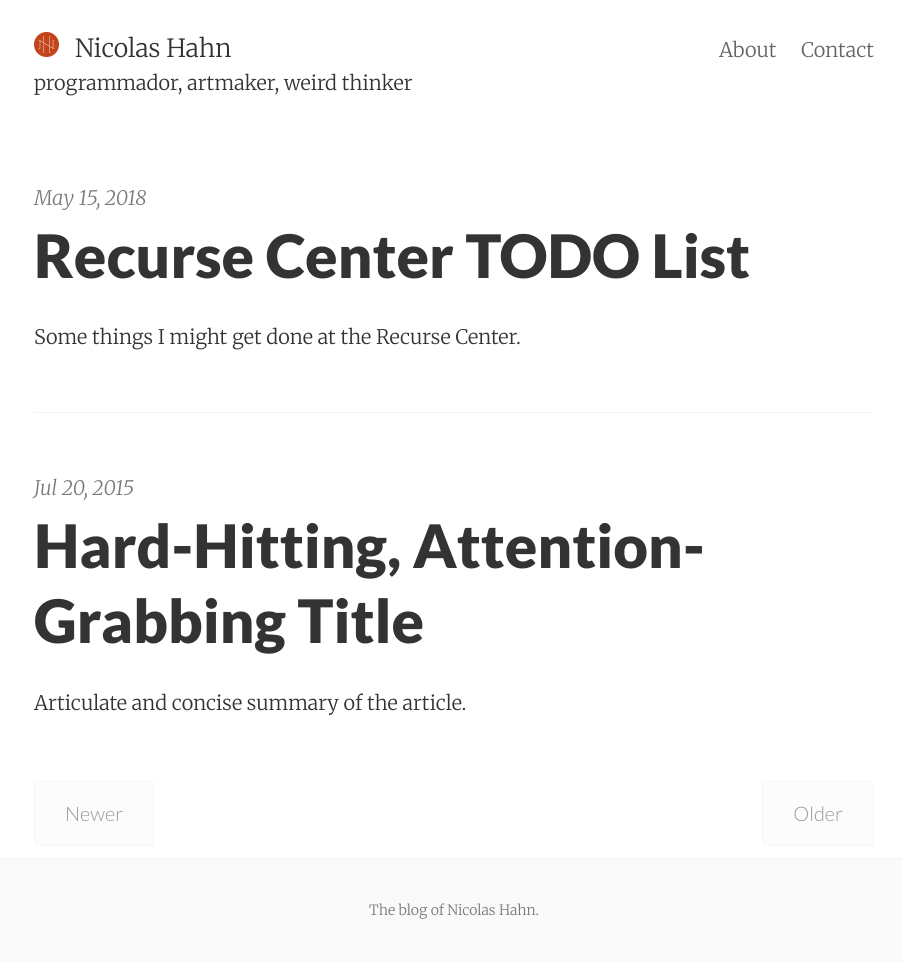
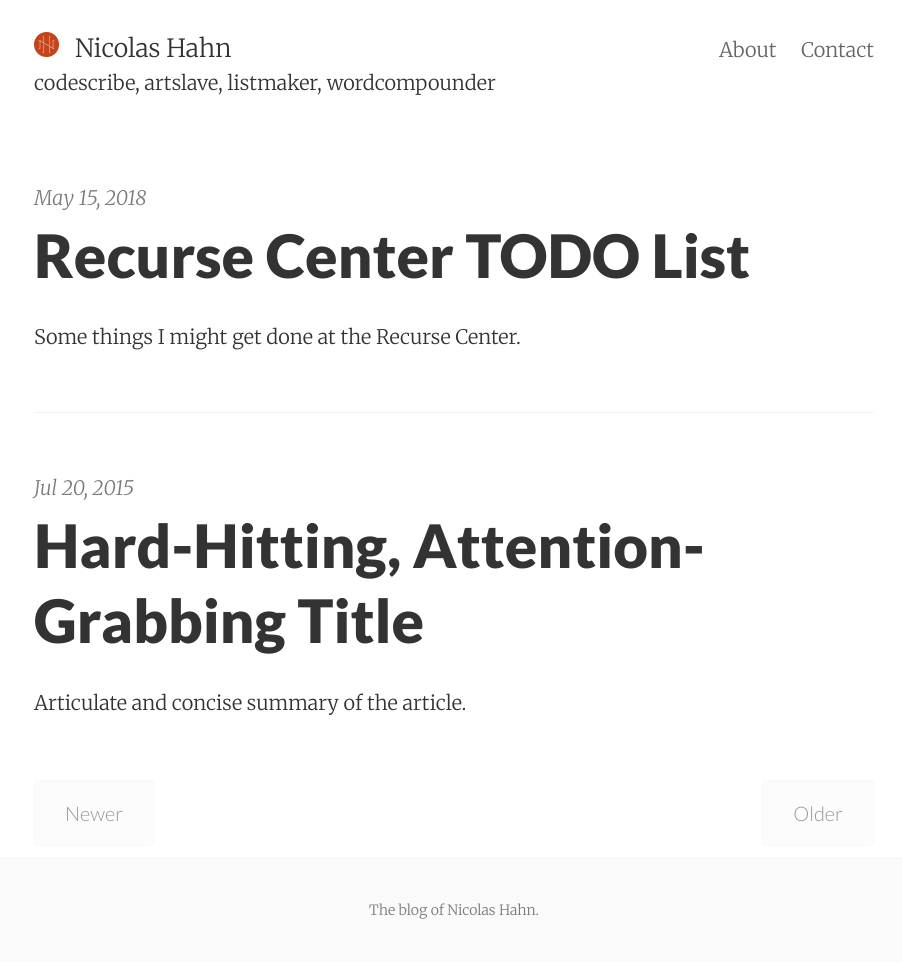
Before and after one commit to nicolashahn/nicolashahn.github.io, a Jekyll site: the page built from index.html, in a window 1280 px wide. Shown: the whole page, without its empty margins (186-1088 px from the left). Built offline with Jekyll 4.4.1, drawn with Linux system fonts in a browser that asks for light colours; the list of posts is cut into pages by our own code.

Commit message:
change description

```diff
--- a/_config.yml
+++ b/_config.yml
@@ -2,7 +2,7 @@
 title:       Nicolas Hahn
 email:       nicolas@stonespring.org
 author:      Nicolas Hahn
-description: programmador, artmaker, weird thinker
+description: codescribe, artslave, listmaker, wordcompounder
 baseurl:     ""
 url:         "http://nicolashahn.github.io"
 
```
